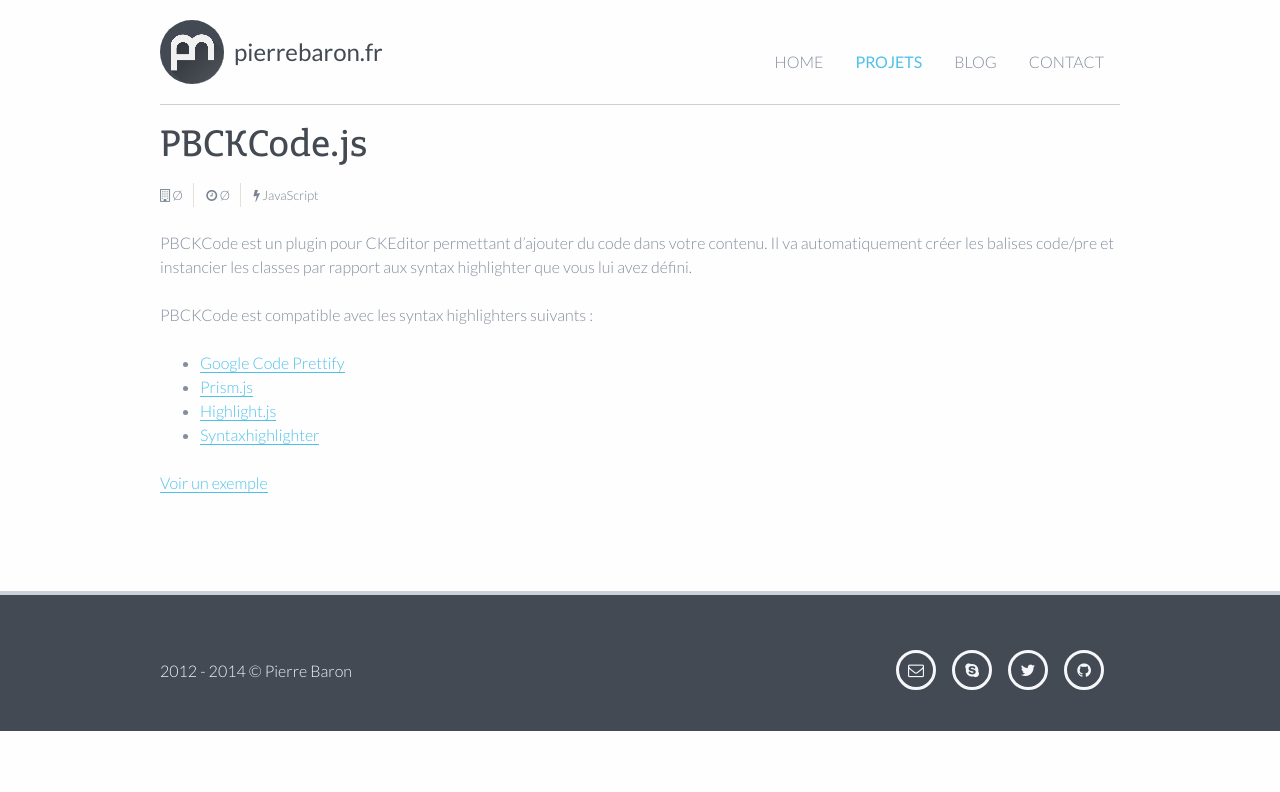
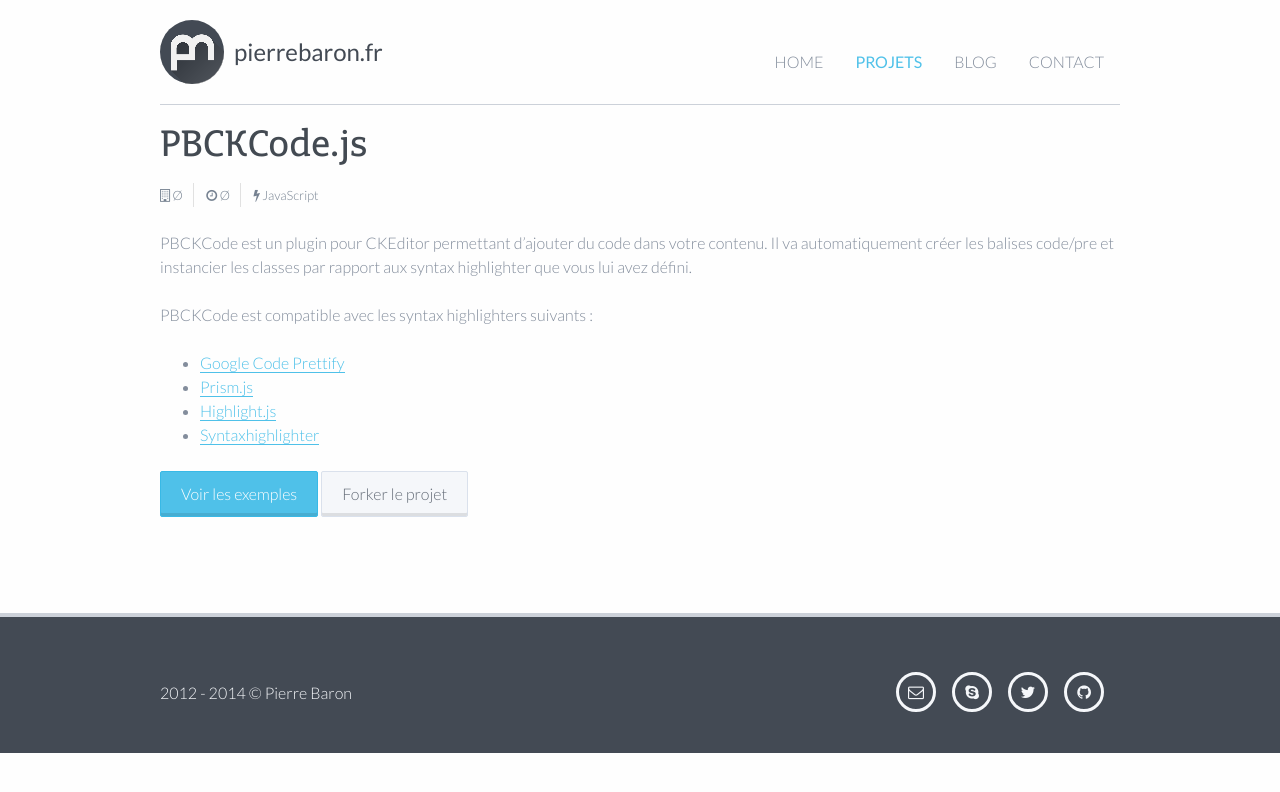
Before and after one commit to prbaron/prbaron.github.com, a Jekyll site: the page built from works/pbckcode/index.md, in a window 1280 px wide. Shown: the top 792 px of the page. Built offline with Jekyll 4.4.1, drawn with Linux system fonts in a browser that asks for light colours; some web fonts are replaced; Markdown is read by kramdown in place of the engine named in the settings.

Commit message:
fix color and typo

```diff
--- a/sass/style.scss
+++ b/sass/style.scss
@@ -503,7 +503,7 @@
     input:not([type="submit"]), textarea {
         border        : 1px solid #e6e9ed;
         border-radius : 4px;
-        color         : $lightGray;
+        color         : $mediumGray-hover;
         height        : 40px;
         padding       : 0 12px;
         max-width     : 450px;
--- a/works/pbckcode/index.md
+++ b/works/pbckcode/index.md
@@ -16,4 +16,5 @@
   * [Highlight.js](http://softwaremaniacs.org/soft/highlight/en/)
   * [Syntaxhighlighter](http://alexgorbatchev.com/SyntaxHighlighter/)
 
-<a href="http://prbaron.github.io/PBCKCode/">Voir un exemple</a>
+<a href="http://prbaron.github.io/pbckcode/" class="btn btn-primary">Voir les exemples</a>
+<a href="https://github.com/prbaron/pbckcode/" class="btn btn-default">Forker le projet</a>
```
